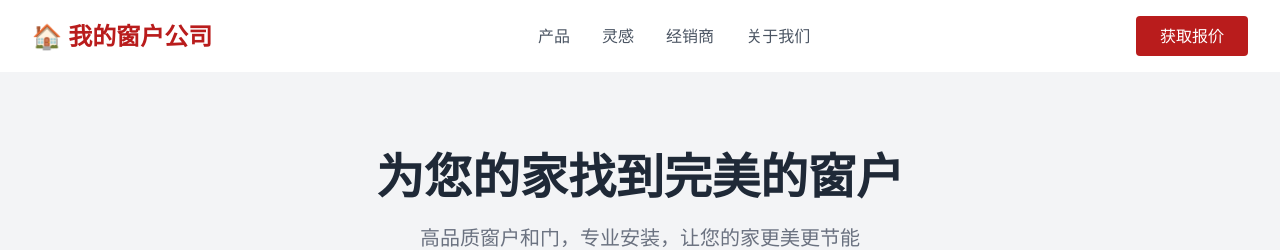
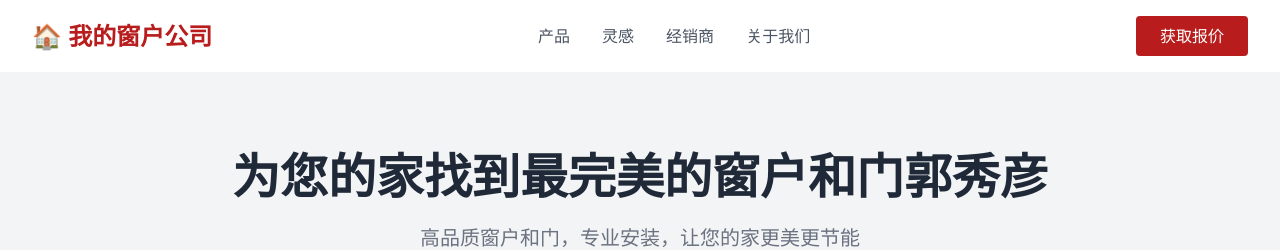
Before and after one commit to cengluandiezhang503-eng/my-window-website, a React (Create React App) app: page / in a window 1280 px wide. Shown: the top 250 px of the page. Built offline with nearby package versions, Linux system fonts and the light colour scheme.

Commit message:
update hero text

```diff
--- a/src/Hero.js
+++ b/src/Hero.js
@@ -2,7 +2,7 @@ function Hero() {
   return (
     <div className="bg-gray-100 py-20 px-8 text-center">
       <h1 className="text-5xl font-bold text-gray-800 mb-6">
-        为您的家找到完美的窗户
+        为您的家找到最完美的窗户和门郭秀彦
       </h1>
       <p className="text-xl text-gray-500 mb-10">
         高品质窗户和门，专业安装，让您的家更美更节能
```
